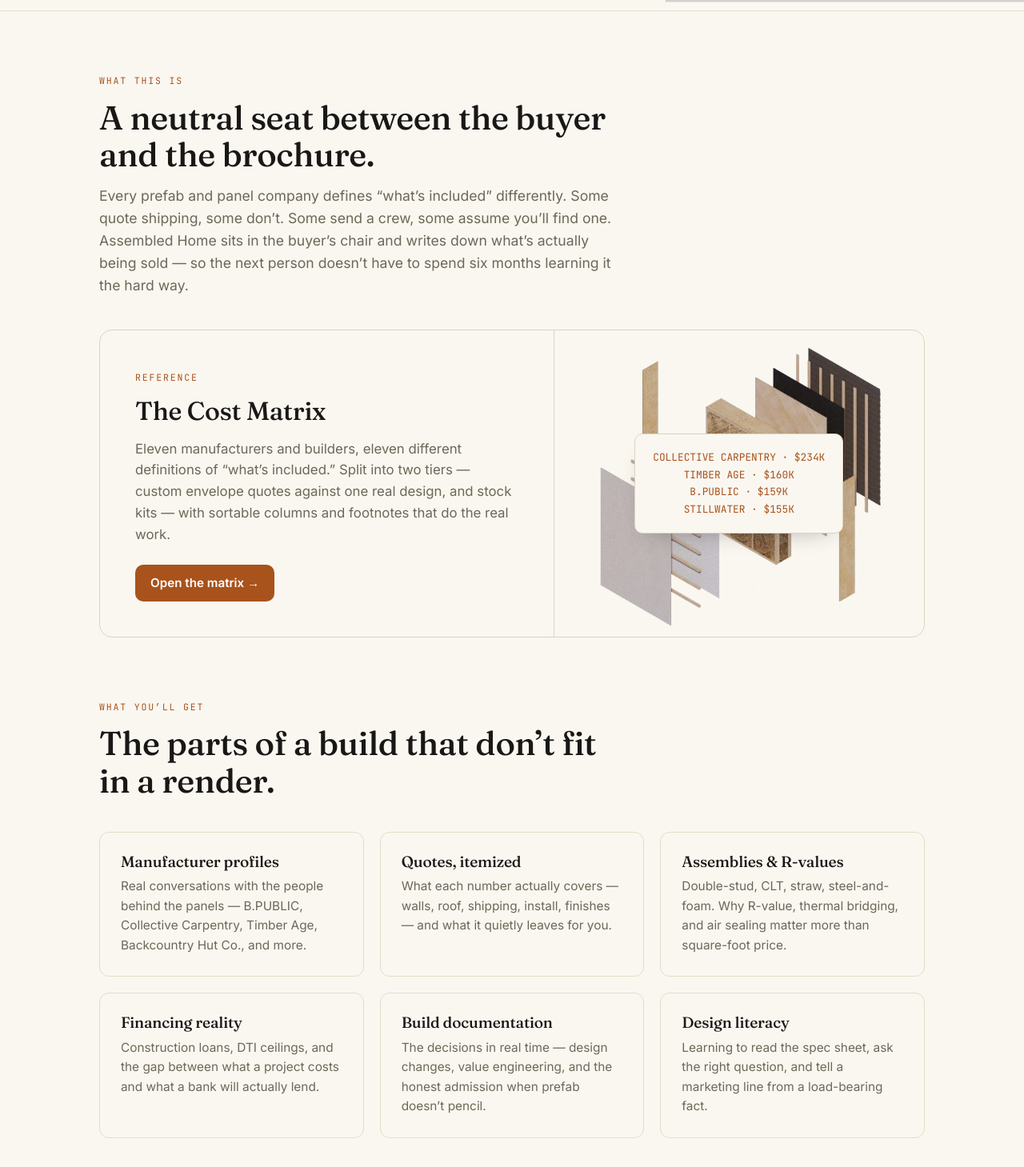
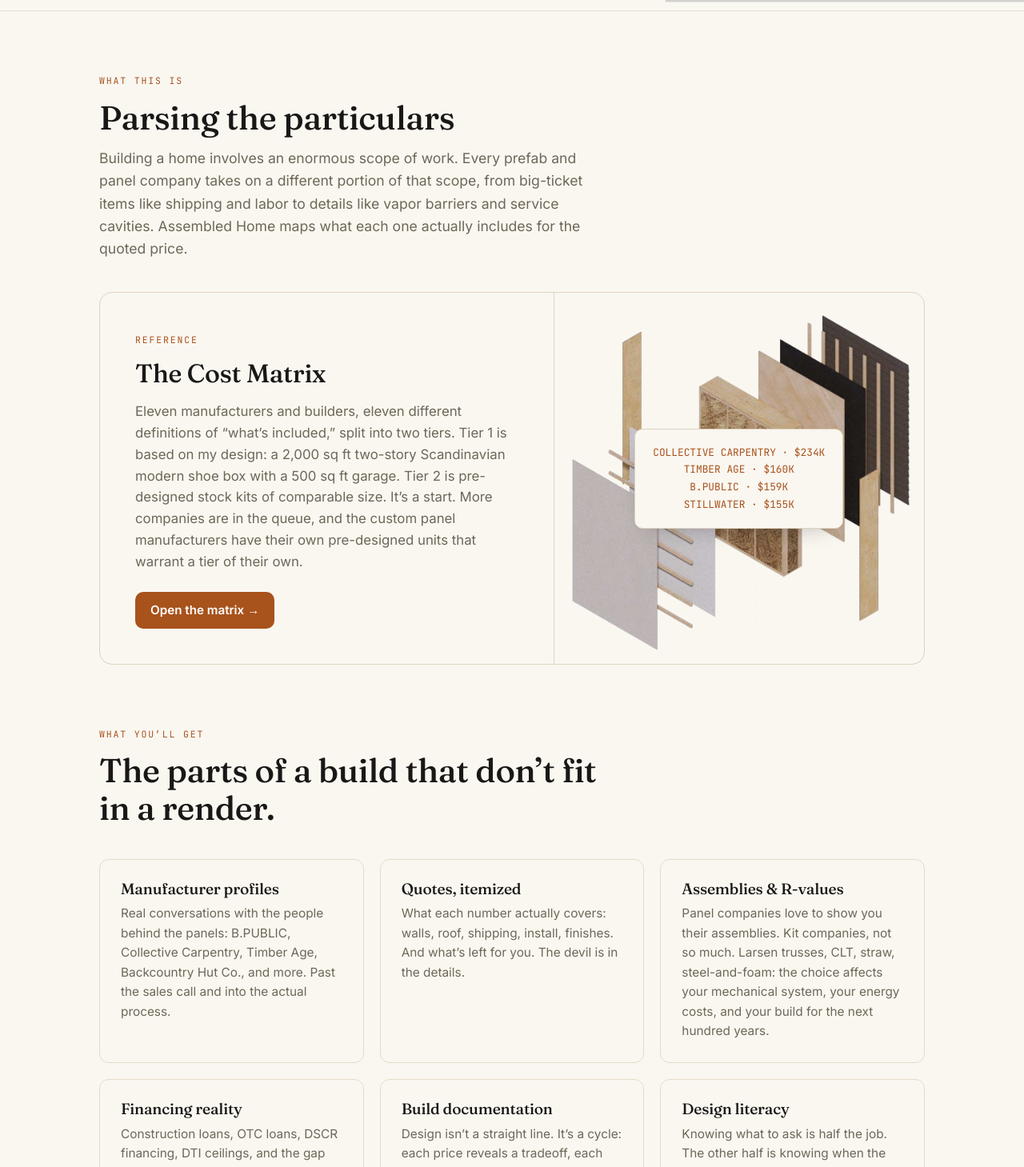
Before and after one commit to yogeshsimpson/assembled-home, a Next.js app: page / in a window 1280 px wide. Shown: the part 691-2150 px from the top of the page at 80% size. Built offline with nearby package versions, Linux system fonts and the light colour scheme.

Commit message:
remove temp update-entries route

```diff
--- a/src/app/(frontend)/api/update-entries/route.ts
+++ /dev/null
@@ -1,120 +0,0 @@
-import { NextRequest, NextResponse } from 'next/server'
-import { getPayload } from 'payload'
-import config from '@/payload.config'
-
-export const dynamic = 'force-dynamic'
-
-const UPDATES: Record<number, Record<string, unknown>> = {
-  // Collective Carpentry
-  67: {
-    system: 'Cellulose-insulated modified Larsen truss',
-    wallsR: 'R-41',
-    roofR: 'R-61',
-    quote: '$234K',
-    quoteSortValue: 234,
-    quoteNote: '$138K without roof or install',
-    included: [
-      { item: 'Shipping' },
-      { item: 'Install: 5-person crew + crane' },
-      { item: 'Insulated wall + roof panels' },
-      { item: 'Uninsulated interior wall + floor + overframe roof panels' },
-      { item: 'Vapor barrier' },
-    ],
-    notIncluded: [],
-  },
-  // Timber Age
-  68: {
-    system: 'CLT panels w/ outboard Larsen truss',
-    wallsR: 'R-30',
-    roofR: 'R-40',
-    quote: '$160K',
-    quoteSortValue: 160,
-    quoteNote: '$28K roof alone',
-    included: [
-      { item: 'Insulated wall + roof panels' },
-      { item: 'Uninsulated floor panels' },
-    ],
-    notIncluded: [
-      { item: 'Shipping' },
-      { item: 'Install' },
-    ],
-  },
-  // Croft
-  69: {
-    system: 'Double-stud + high-density straw fill',
-    wallsR: 'R-43',
-    roofR: 'Per spec',
-    quote: '$186K',
-    quoteSortValue: 186,
-    quoteNote: '',
-    included: [
-      { item: 'Insulated wall + roof panels' },
-      { item: 'Uninsulated floor deck' },
-      { item: 'Service cavity' },
-      { item: 'Air barrier' },
-      { item: 'WRB + rain screen' },
-    ],
-    notIncluded: [
-      { item: 'Interior walls' },
-      { item: 'Shipping' },
-      { item: 'Install' },
-    ],
-  },
-  // B.PUBLIC Prefab
-  71: {
-    system: 'Cellulose-dense 2x8 framing',
-    wallsR: 'R-30',
-    roofR: 'R-53',
-    quote: '$159K',
-    quoteSortValue: 159,
-    quoteNote: '',
-    included: [
-      { item: 'Insulated wall + roof panels' },
-      { item: 'Uninsulated floor deck' },
-      { item: 'Service cavity' },
-      { item: 'Vapor barrier' },
-      { item: 'WRB' },
-    ],
-    notIncluded: [
-      { item: 'Shipping' },
-      { item: 'Install' },
-      { item: 'Rain screen' },
-    ],
-  },
-  // Stillwater Builders
-  72: {
-    system: 'Site-framed double-stud + hemp fiber',
-    wallsR: 'R-44',
-    roofR: 'R-70',
-    quote: '$155K',
-    quoteSortValue: 155,
-    quoteNote: '$400K for full GC scope to drywall:',
-    included: [
-      { item: 'Insulated wall + roof framing' },
-      { item: 'Interior walls' },
-      { item: 'Vapor barrier' },
-      { item: 'WRB' },
-      { item: 'Install' },
-    ],
-    notIncluded: [],
-  },
-}
-
-export async function GET(req: NextRequest) {
-  const token = req.nextUrl.searchParams.get('token')
-  if (token !== process.env.PAYLOAD_SECRET) {
-    return NextResponse.json({ error: 'Unauthorized' }, { status: 401 })
-  }
-
-  const payloadConfig = await config
-  const payload = await getPayload({ config: payloadConfig })
-
-  const results = []
-  for (const [idStr, data] of Object.entries(UPDATES)) {
-    const id = parseInt(idStr)
-    await payload.update({ collection: 'cost-matrix-entries', id, data })
-    results.push({ id, status: 'updated' })
-  }
-
-  return NextResponse.json({ updated: results.length, results })
-}
--- a/src/app/(frontend)/cost-matrix/CostMatrixTable.tsx
+++ b/src/app/(frontend)/cost-matrix/CostMatrixTable.tsx
@@ -105,7 +105,7 @@ export function CostMatrixTable({
 
   return (
     <div className="cm-table-wrap">
-      <table className="cm-table">
+      <table className={`cm-table cm-table--${tier}`}>
         <thead>
           <tr>
             <Th k="company">Company</Th>
--- a/src/app/(frontend)/page.tsx
+++ b/src/app/(frontend)/page.tsx
@@ -54,13 +54,12 @@ export default function HomePage() {
         <section className="section">
           <div className="section__head">
             <span className="eyebrow">What this is</span>
-            <h2>A neutral seat between the buyer and the brochure.</h2>
+            <h2>Parsing the particulars</h2>
             <p>
-              Every prefab and panel company defines &ldquo;what&rsquo;s included&rdquo; differently.
-              Some quote shipping, some don&rsquo;t. Some send a crew, some assume you&rsquo;ll find
-              one. Assembled Home sits in the buyer&rsquo;s chair and writes down what&rsquo;s
-              actually being sold — so the next person doesn&rsquo;t have to spend six months
-              learning it the hard way.
+              Building a home involves an enormous scope of work. Every prefab and panel company
+              takes on a different portion of that scope, from big-ticket items like shipping and
+              labor to details like vapor barriers and service cavities. Assembled Home maps what
+              each one actually includes for the quoted price.
             </p>
           </div>
 
@@ -70,9 +69,11 @@ export default function HomePage() {
               <h3>The Cost Matrix</h3>
               <p>
                 Eleven manufacturers and builders, eleven different definitions of
-                &ldquo;what&rsquo;s included.&rdquo; Split into two tiers — custom envelope quotes
-                against one real design, and stock kits — with sortable columns and footnotes that do
-                the real work.
+                &ldquo;what&rsquo;s included,&rdquo; split into two tiers. Tier 1 is based on my
+                design: a 2,000 sq ft two-story Scandinavian modern shoe box with a 500 sq ft
+                garage. Tier 2 is pre-designed stock kits of comparable size. It&rsquo;s a start.
+                More companies are in the queue, and the custom panel manufacturers have their own
+                pre-designed units that warrant a tier of their own.
               </p>
               <p style={{ marginTop: 24 }}>
                 <Link href="/cost-matrix" className="btn">
@@ -103,43 +104,47 @@ export default function HomePage() {
             <div className="topic-card">
               <h4>Manufacturer profiles</h4>
               <p>
-                Real conversations with the people behind the panels — B.PUBLIC, Collective
-                Carpentry, Timber Age, Backcountry Hut Co., and more.
+                Real conversations with the people behind the panels: B.PUBLIC, Collective
+                Carpentry, Timber Age, Backcountry Hut Co., and more. Past the sales call and into
+                the actual process.
               </p>
             </div>
             <div className="topic-card">
               <h4>Quotes, itemized</h4>
               <p>
-                What each number actually covers — walls, roof, shipping, install, finishes — and
-                what it quietly leaves for you.
+                What each number actually covers: walls, roof, shipping, install, finishes. And
+                what&rsquo;s left for you. The devil is in the details.
               </p>
             </div>
             <div className="topic-card">
               <h4>Assemblies &amp; R-values</h4>
               <p>
-                Double-stud, CLT, straw, steel-and-foam. Why R-value, thermal bridging, and air
-                sealing matter more than square-foot price.
+                Panel companies love to show you their assemblies. Kit companies, not so much.
+                Larsen trusses, CLT, straw, steel-and-foam: the choice affects your mechanical
+                system, your energy costs, and your build for the next hundred years.
               </p>
             </div>
             <div className="topic-card">
               <h4>Financing reality</h4>
               <p>
-                Construction loans, DTI ceilings, and the gap between what a project costs and what a
-                bank will actually lend.
+                Construction loans, OTC loans, DSCR financing, DTI ceilings, and the gap between
+                what a project costs and what a bank will actually lend.
               </p>
             </div>
             <div className="topic-card">
               <h4>Build documentation</h4>
               <p>
-                The decisions in real time — design changes, value engineering, and the honest
-                admission when prefab doesn&rsquo;t pencil.
+                Design isn&rsquo;t a straight line. It&rsquo;s a cycle: each price reveals a
+                tradeoff, each tradeoff reveals a priority. Value engineering means figuring out
+                which ones you can live with, and being honest when the answer changes.
               </p>
             </div>
             <div className="topic-card">
               <h4>Design literacy</h4>
               <p>
-                Learning to read the spec sheet, ask the right question, and tell a marketing line
-                from a load-bearing fact.
+                Knowing what to ask is half the job. The other half is knowing when the answer is
+                missing. R-values, thermal bridging, air sealing, vapor management: the basics that
+                separate a marketing line from a wall that actually performs.
               </p>
             </div>
           </div>
@@ -150,13 +155,13 @@ export default function HomePage() {
             <span className="eyebrow" style={{ color: 'var(--accent-soft)' }}>
               The newsletter
             </span>
-            <h2>One build. Every number. No spin.</h2>
+            <h2>The homework you didn&rsquo;t want to do.</h2>
             <p>
-              New issues land on Substack. If you&rsquo;re weighing prefab, panels, or just trying to
-              build something good without getting fleeced — come along.
+              New issues land on Substack. If you&rsquo;ve been eyeing the sexy kit renders or dream
+              about seeing your own design come to life with super-efficient panels, get on board.
             </p>
             <a href={SUBSTACK_URL} target="_blank" rel="noopener noreferrer" className="btn">
-              Subscribe — it&rsquo;s free
+              Subscribe for free
             </a>
           </div>
         </section>
--- a/src/app/(frontend)/styles.css
+++ b/src/app/(frontend)/styles.css
@@ -623,6 +623,19 @@ table.cm-table {
   width: 22%;
 }
 
+.cm-table--tier2 {
+  table-layout: fixed;
+}
+.cm-table--tier2 thead th:nth-child(1) { width: 15%; }
+.cm-table--tier2 thead th:nth-child(2) { width: 15%; }
+.cm-table--tier2 thead th:nth-child(3) { width: 11%; }
+.cm-table--tier2 thead th:nth-child(4) { width: 15%; }
+.cm-table--tier2 thead th:nth-child(5) { width: 22%; }
+.cm-table--tier2 thead th:nth-child(6) { width: 22%; }
+.cm-table--tier2 td { overflow-wrap: break-word; }
+.cm-table--tier2 .cm-num { white-space: normal; }
+.cm-table--tier2 .cm-r-pair { flex-wrap: wrap; }
+
 .cm-quote {
   font-family: var(--font-mono);
   font-size: 1rem;
```
Also changed, not shown: src/seed.ts (+11 -12 lines), public/images/hero-bg-2.jpg (added).
